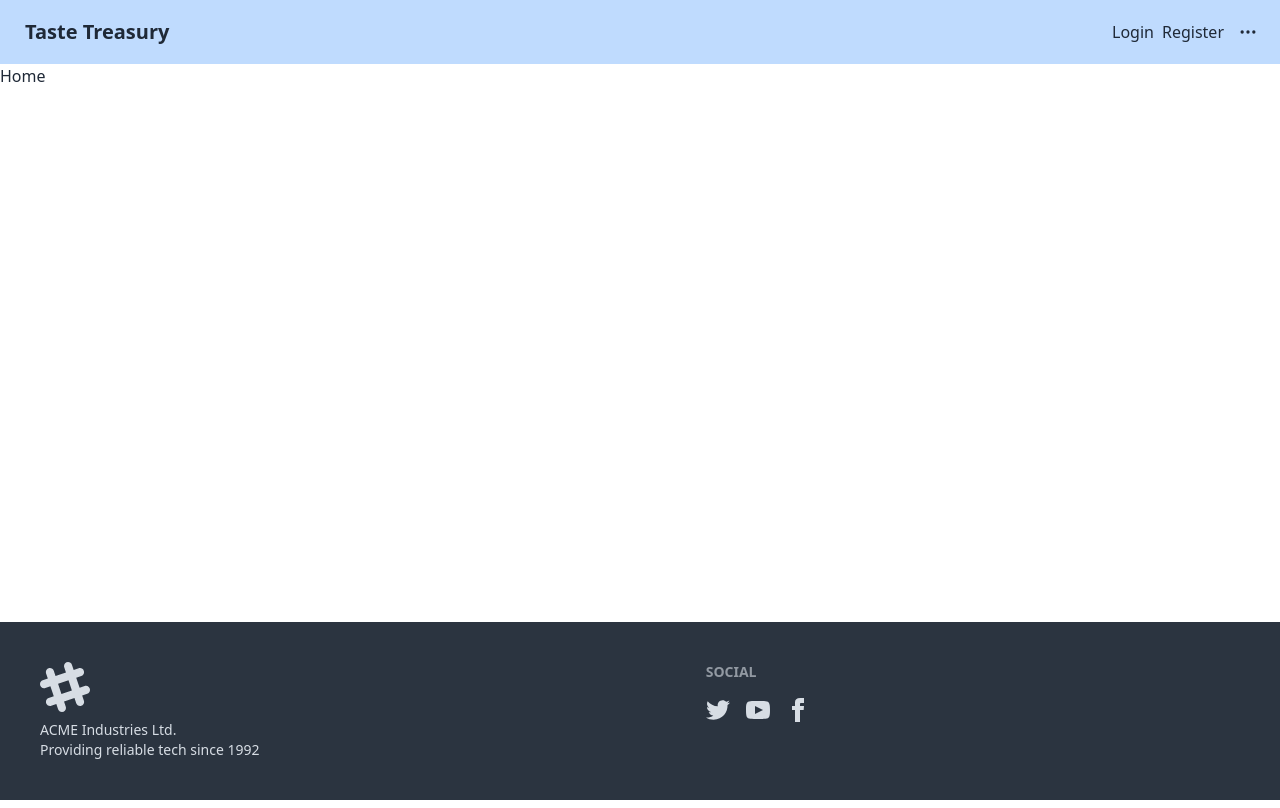
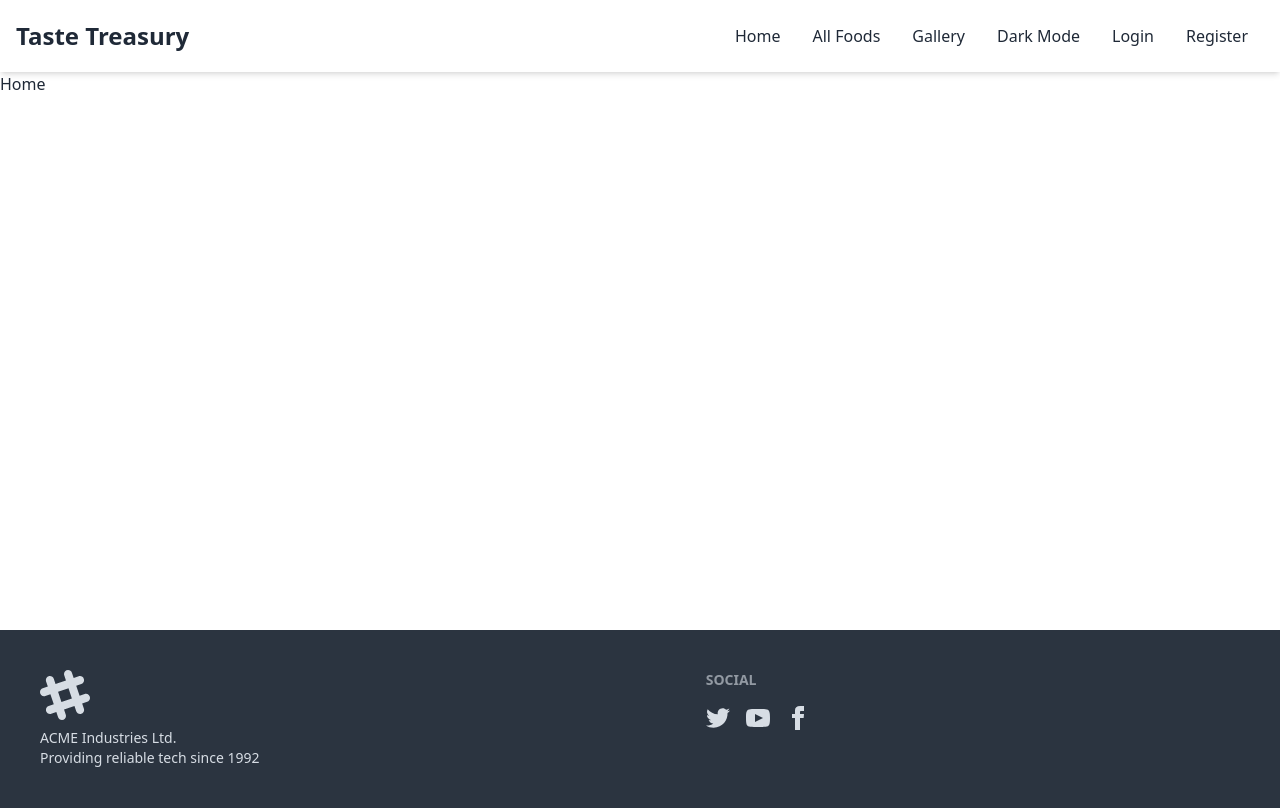
Before and after one commit to Abubokkor98/taste-treasury-client, a React (Vite) app: page / in a window 1280 px wide. Built offline with nearby package versions, Linux system fonts and the light colour scheme; no server answers.

Commit message:
navbar added

```diff
--- a/package.json
+++ b/package.json
@@ -15,6 +15,7 @@
     "match-sorter": "^8.0.0",
     "react": "^18.3.1",
     "react-dom": "^18.3.1",
+    "react-icons": "^5.4.0",
     "react-router-dom": "^6.28.1",
     "sort-by": "^1.2.0"
   },
--- a/src/Components/Navbar.jsx
+++ b/src/Components/Navbar.jsx
@@ -1,34 +1,155 @@
+import { useContext, useState } from "react";
 import { Link } from "react-router-dom";
+import { AuthContext } from "../Provider/AuthProvider";
+import { FaBars, FaTimes, FaUserCircle } from "react-icons/fa";
 
 export default function Navbar() {
+  const { user, logoutUser } = useContext(AuthContext);
+
+  const [isDropdownOpen, setDropdownOpen] = useState(false);
+  const [isMobileMenuOpen, setMobileMenuOpen] = useState(false);
+  const [isDarkMode, setIsDarkMode] = useState(false);
+
+  const toggleDropdown = () => setDropdownOpen(!isDropdownOpen);
+
+  const toggleMobileMenu = () => setMobileMenuOpen(!isMobileMenuOpen);
+
+  const toggleTheme = () => {
+    setIsDarkMode(!isDarkMode);
+    document.body.classList.toggle("dark", isDarkMode);
+  };
+
+  const handleLogout = () => logoutUser();
+
   return (
-    <div className="navbar bg-blue-200">
-      <div className="flex-1">
-        <a className="btn btn-ghost text-xl">Taste Treasury</a>
+    <nav className="bg-white dark:bg-gray-800 p-4 shadow-md">
+      <div className="container mx-auto flex justify-between items-center">
+        {/* Logo */}
+        <Link
+          to="/"
+          className="text-2xl font-bold text-gray-800 dark:text-white"
+        >
+          Taste Treasury
+        </Link>
+
+        {/* Hamburger Icon for Mobile/Tablet */}
+        <button
+          onClick={toggleMobileMenu}
+          className="md:hidden text-gray-800 dark:text-white text-2xl"
+        >
+          {isMobileMenuOpen ? <FaTimes /> : <FaBars />}
+        </button>
+
+        {/* Navigation Links */}
+        <div
+          className={`${
+            isMobileMenuOpen ? "block" : "hidden"
+          } md:flex md:items-center absolute md:static top-16 left-0 w-full bg-white dark:bg-gray-800 md:w-auto md:bg-transparent`}
+        >
+          <Link
+            to="/"
+            className="block px-4 py-2 text-gray-800 dark:text-white hover:underline"
+          >
+            Home
+          </Link>
+          <Link
+            to="/all-foods"
+            className="block px-4 py-2 text-gray-800 dark:text-white hover:underline"
+          >
+            All Foods
+          </Link>
+          <Link
+            to="/gallery"
+            className="block px-4 py-2 text-gray-800 dark:text-white hover:underline"
+          >
+            Gallery
+          </Link>
+          <button
+            onClick={toggleTheme}
+            className="block px-4 py-2 text-gray-800 dark:text-white"
+          >
+            {isDarkMode ? "Light Mode" : "Dark Mode"}
+          </button>
+
+          {/* User Profile/Menu */}
+          {user ? (
+            <div
+              className="relative block px-4 py-2 md:inline"
+              onMouseLeave={() => setDropdownOpen(false)}
+            >
+              <button
+                onClick={toggleDropdown}
+                className="flex items-center space-x-2"
+              >
+                {user.photoURL ? (
+                  <img
+                    src={user.photoURL}
+                    alt="Profile"
+                    className="w-8 h-8 rounded-full"
+                  />
+                ) : (
+                  <FaUserCircle className="text-gray-800 dark:text-white text-2xl" />
+                )}
+              </button>
+
+              {/* Dropdown Menu */}
+              {isDropdownOpen && (
+                <div className="absolute right-0 mt-2 w-48 bg-white dark:bg-gray-700 shadow-md rounded-lg z-10">
+                  <ul className="py-2">
+                    <li>
+                      <Link
+                        to="/my-foods"
+                        className="block px-4 py-2 text-gray-800 dark:text-white hover:bg-gray-100 dark:hover:bg-gray-600"
+                      >
+                        My Foods
+                      </Link>
+                    </li>
+                    <li>
+                      <Link
+                        to="/add-food"
+                        className="block px-4 py-2 text-gray-800 dark:text-white hover:bg-gray-100 dark:hover:bg-gray-600"
+                      >
+                        Add Food
+                      </Link>
+                    </li>
+                    <li>
+                      <Link
+                        to="/my-orders"
+                        className="block px-4 py-2 text-gray-800 dark:text-white hover:bg-gray-100 dark:hover:bg-gray-600"
+                      >
+                        My Orders
+                      </Link>
+                    </li>
+                    <li>
+                      <button
+                        onClick={handleLogout}
+                        className="block px-4 py-2 text-red-600 dark:text-red-400 hover:bg-gray-100 dark:hover:bg-gray-600"
+                      >
+                        Logout
+                      </button>
+                    </li>
+                  </ul>
+                </div>
+              )}
+            </div>
+          ) : (
+            <>
+              <Link
+                to="/login"
+                className="block px-4 py-2 text-gray-800 dark:text-white hover:underline"
+              >
+                Login
+              </Link>
+              <Link
+                to="/register"
+                className="block px-4 py-2 text-gray-800 dark:text-white hover:underline"
+              >
+                Register
+              </Link>
+            </>
+          )}
+        </div>
       </div>
-      <div className="mr-2">
-        <Link to={"/login"}>Login</Link>
-      </div>
-      <div>
-        <Link to={"/register"}>Register</Link>
-      </div>
-      <div className="flex-none">
-        <button className="btn btn-square btn-ghost">
-          <svg
-            xmlns="http://www.w3.org/2000/svg"
-            fill="none"
-            viewBox="0 0 24 24"
-            className="inline-block h-5 w-5 stroke-current"
-          >
-            <path
-              strokeLinecap="round"
-              strokeLinejoin="round"
-              strokeWidth="2"
-              d="M5 12h.01M12 12h.01M19 12h.01M6 12a1 1 0 11-2 0 1 1 0 012 0zm7 0a1 1 0 11-2 0 1 1 0 012 0zm7 0a1 1 0 11-2 0 1 1 0 012 0z"
-            ></path>
-          </svg>
-        </button>
-      </div>
-    </div>
+    </nav>
   );
 }
```
Also changed, not shown: src/Layout/MainLayout.jsx (+16 -11 lines), 1 other file (tests, documents, lock files or other folders).
